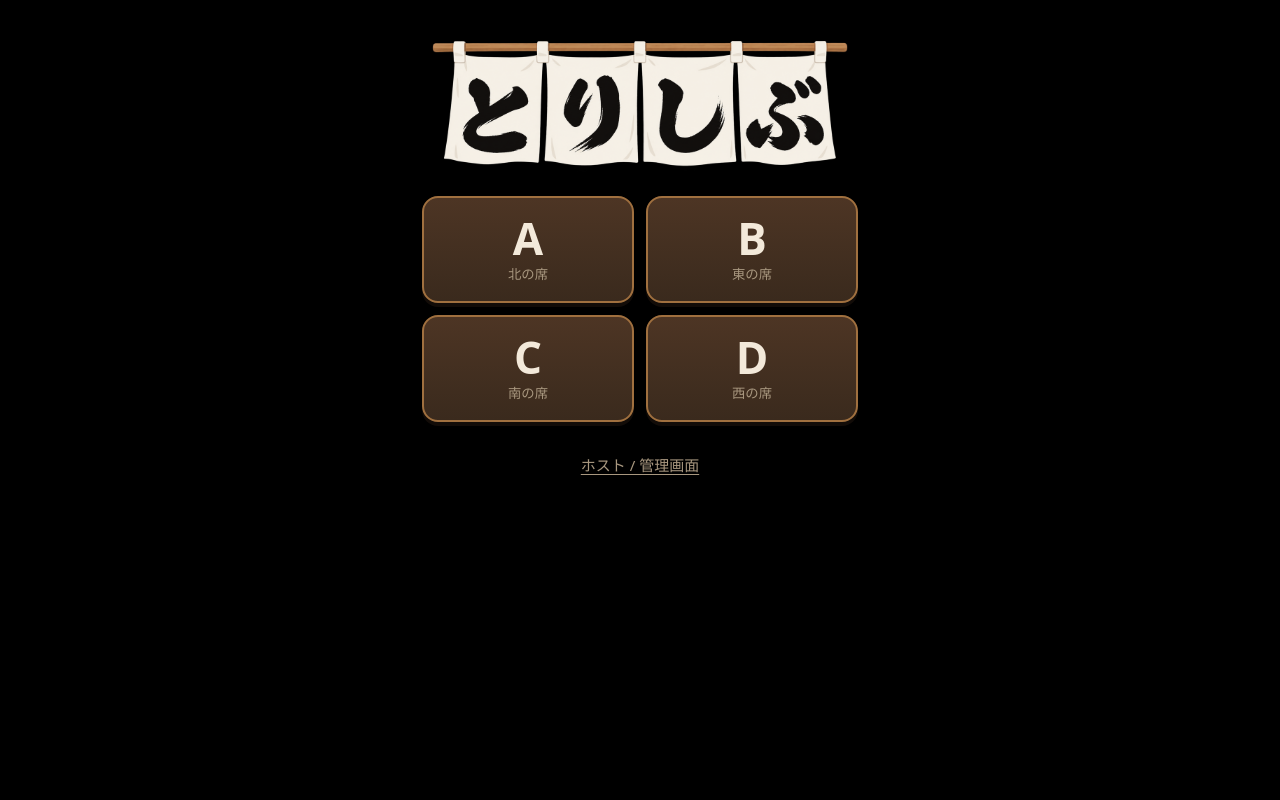
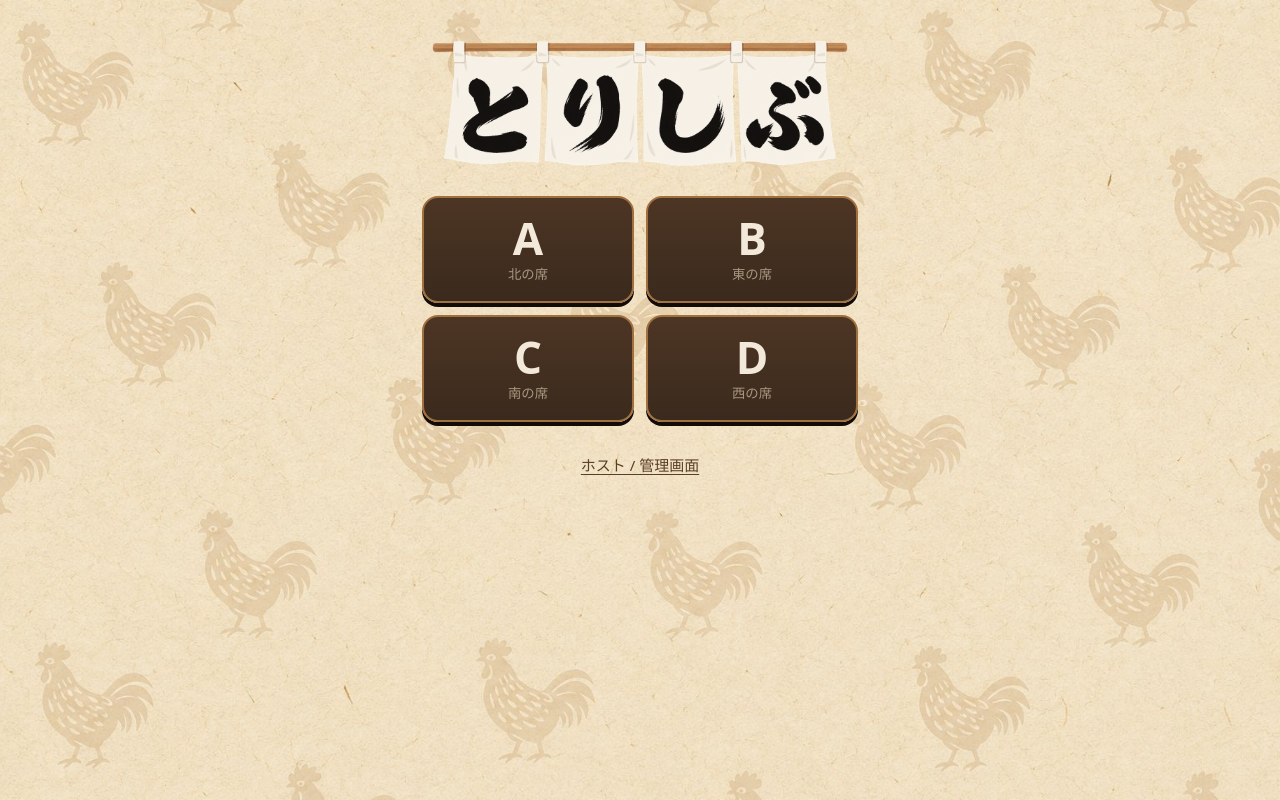
Before and after one commit to Y-RyuZU/enryo-killer, a React (Vite) app in the folder web/: page / in a window 1280 px wide. Built offline with nearby package versions, Linux system fonts and the light colour scheme; no server answers.

Commit message:
web: landing background — chicken pattern paper image (per amu feedback)

```diff
--- a/web/src/styles.css
+++ b/web/src/styles.css
@@ -271,7 +271,9 @@ details.hd-card[open] > summary { margin-bottom: 8px; }
 
 /* 引っ張り画面は背景 #000 (iPhone の上下も黒で塗る) */
 html:has(.rope-screen), html:has(.rope-screen) body,
-html:has(.landing), html:has(.landing) body { background: #000; }
+html:has(.landing), html:has(.landing) body { background: #f1e3c8 url("/home-bg.jpg") center / cover no-repeat; }
+.landing .landing-host { color: #5a3e26; }
+.landing .landing-host:active { color: #2e1f12; }
 
 /* 紐は画面上端の外から垂れる: バナーは紐に重ねて表示 */
 .rope-screen .mech-banner { position: absolute; top: calc(12px + env(safe-area-inset-top)); left: 50%; transform: translateX(-50%); z-index: 5; margin-top: 0; white-space: nowrap; }
```
Also changed, not shown: web/public/home-bg.jpg (added).
